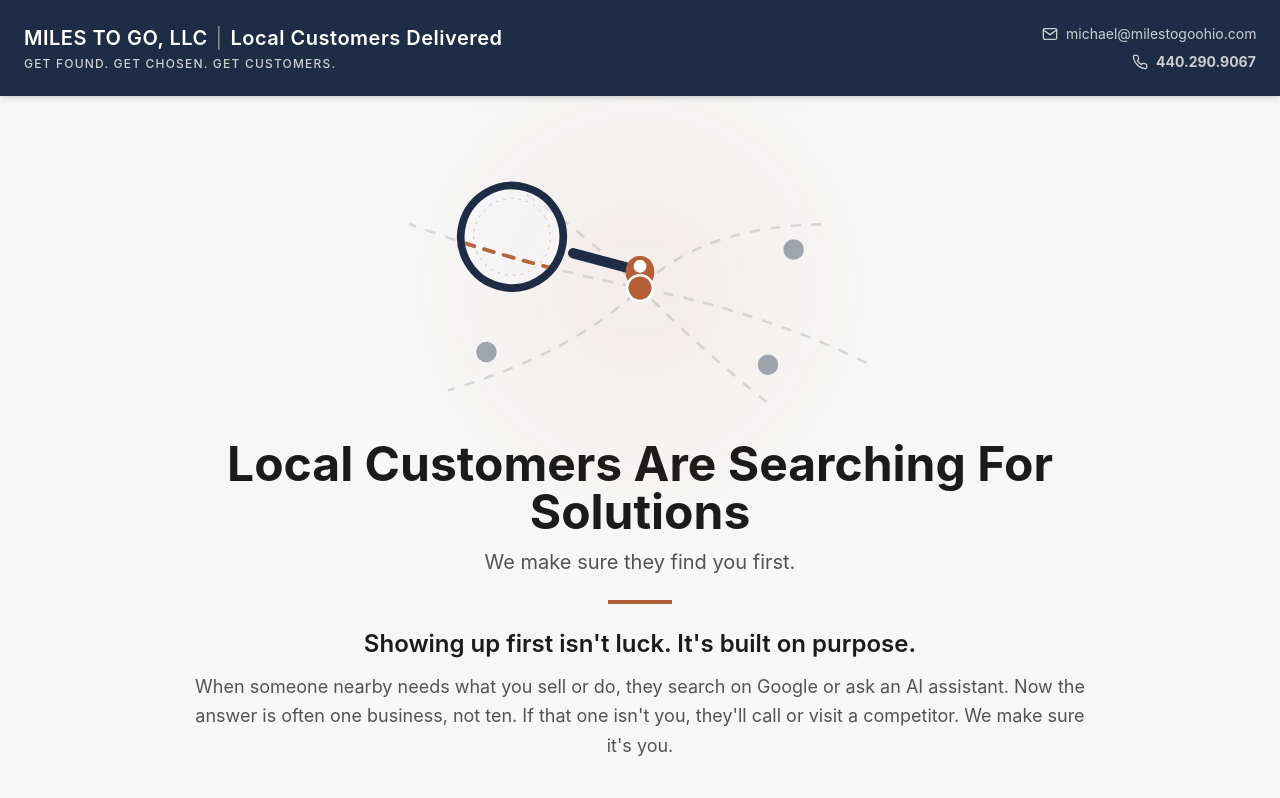
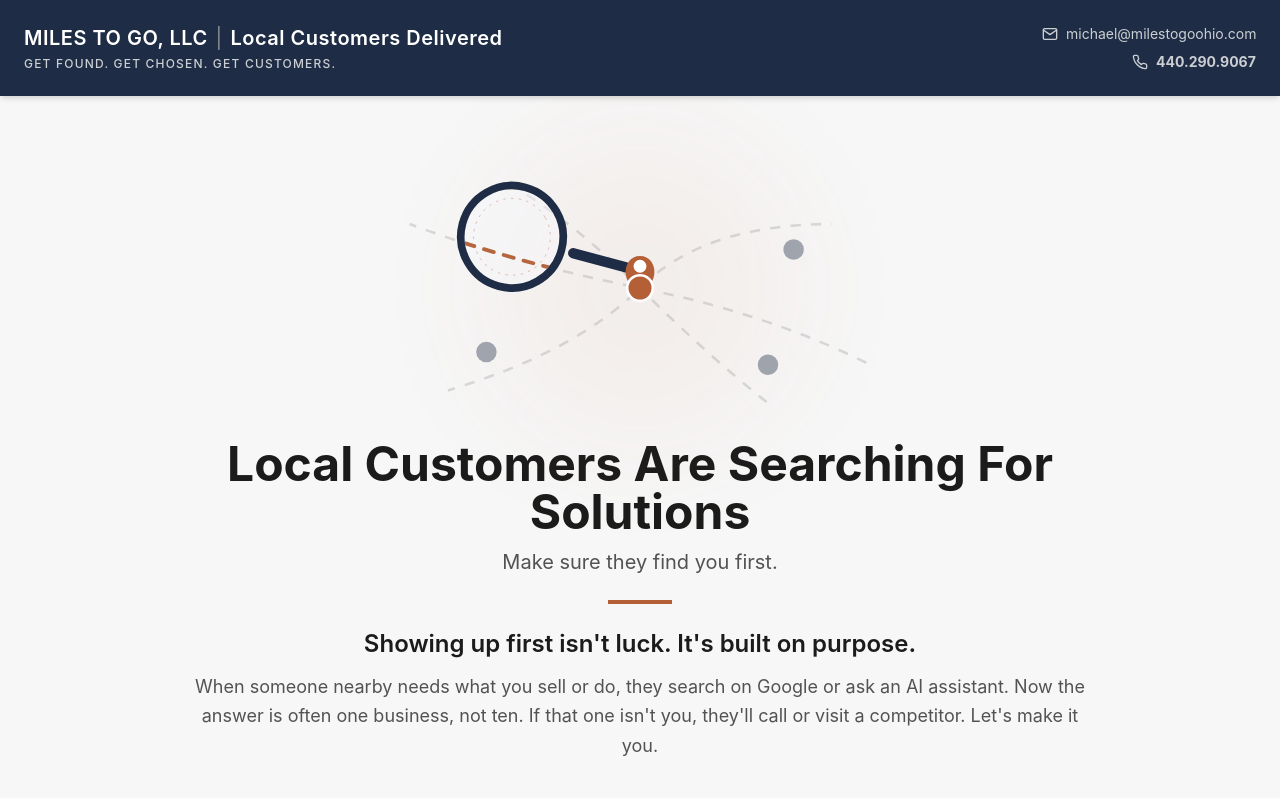
Before and after one commit to mtg-ohio/miles-to-go-site, a React (Vite) app: page / in a window 1280 px wide. Shown: the top 798 px of the page. Built offline with nearby package versions, Linux system fonts and the light colour scheme.

Commit message:
Hero: no guarantee (Make sure they find you first; Let's make it you)

```diff
--- a/src/components/Hero.tsx
+++ b/src/components/Hero.tsx
@@ -12,7 +12,7 @@ const Hero: React.FC = () => {
         </h1>
 
         <p className="text-lg md:text-xl text-mtg-charcoal opacity-80 mb-6">
-          We make sure they find you first.
+          Make sure they find you first.
         </p>
 
         <div className="w-16 h-1 bg-mtg-rust mx-auto mb-6"></div>
@@ -22,7 +22,7 @@ const Hero: React.FC = () => {
         </p>
 
         <p className="text-base md:text-lg text-mtg-charcoal opacity-80 leading-relaxed mb-10">
-          When someone nearby needs what you sell or do, they search on Google or ask an AI assistant. Now the answer is often one business, not ten. If that one isn&apos;t you, they&apos;ll call or visit a competitor. We make sure it&apos;s you.
+          When someone nearby needs what you sell or do, they search on Google or ask an AI assistant. Now the answer is often one business, not ten. If that one isn&apos;t you, they&apos;ll call or visit a competitor. Let&apos;s make it you.
         </p>
 
         <div className="flex flex-col items-center gap-4">
```
